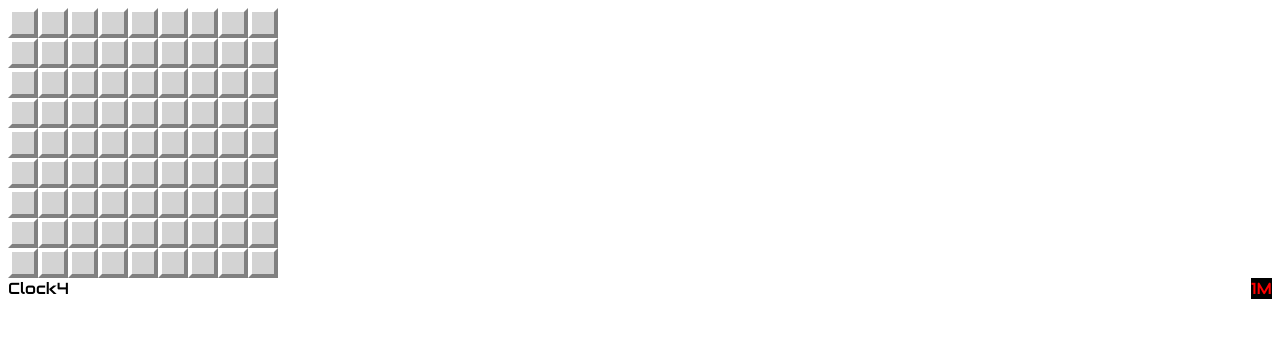
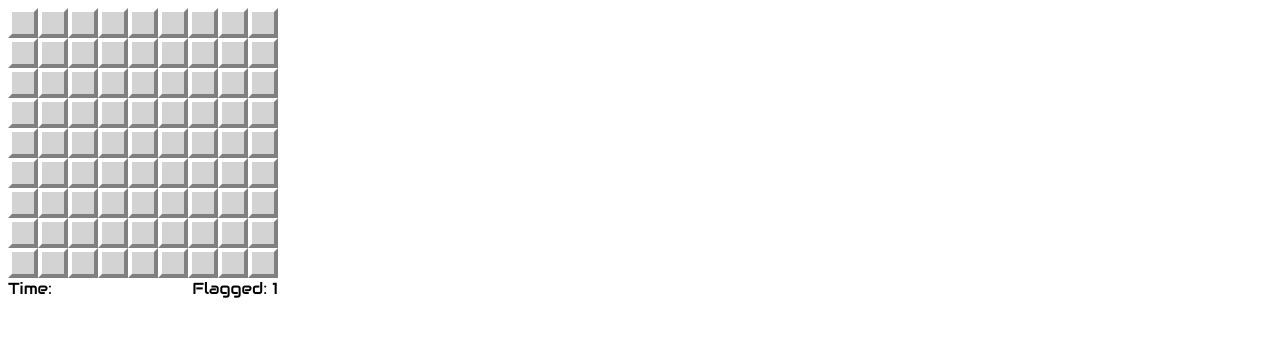
Before and after one commit to C4mz0r/minesweeper, a plain HTML site: page index.html in a window 1280 px wide. Drawn offline with nearby package versions, Linux system fonts and the light colour scheme.

Commit message:
Update timer display and create a timer module to allow start / stop time after first click and win/loss

```diff
--- a/minesweeper.js
+++ b/minesweeper.js
@@ -121,9 +121,11 @@ function Board(width, numMines) {
 
         var gameHeader = $("#gameHeader");
         gameHeader.empty();
-        gameHeader.append("<span id='clock'>Clock</span><span id='time'>Time</span>");
-        gameHeader.append("<span id='flags'>"+this.flagCount+mine+"</span>");
-
+        gameHeader.append("<span id='clock'>Time: </span><span id='time'></span>");
+        gameHeader.append("<span id='flags'>Flagged: "+this.flagCount+"</span>");
+        console.log($(".square").width() * this.width);
+        var headerWidth = ($("div.square").width() + 2 * parseInt($("div.square").css("border-width"),10) )* this.width;
+        gameHeader.width(headerWidth);
 
         $(".flagged").text(flag);
         $(".questioned").text(question);
@@ -131,8 +133,10 @@ function Board(width, numMines) {
 
         if (this.isWinner()) {
             content.append("<div id='gameOver'>You win!</div>");
+            timer.stopTimer();
         } else if (this.isLoser()) {
             content.append("<div id='gameOver'>You blew it!</div>");
+            timer.stopTimer();
         };
 
     };
@@ -141,6 +145,9 @@ function Board(width, numMines) {
     // Define this here instead of in Square, where it would otherwise
     // cause multiple bindings.
     $("#content").on('mousedown', '.square', function(event) {
+
+        // Start the timer if not already going
+        timer.startTimer();
 
         // When clicking on a square, we need to calculate which row that square is in.
         // The square's parent is the row, so we can determine the index of the row we have clicked.
@@ -191,6 +198,7 @@ function Board(width, numMines) {
         return false;
     });
 
+    /*
     (function timer() {
         var currentTime = 0;
         var timerString = function() {
@@ -199,6 +207,28 @@ function Board(width, numMines) {
         };
         setInterval(timerString, 1000);
     }());
+    */
+
+    var Timer = function(){
+        var currentTime = 1;
+        var timerString = function() {
+            $("#time").text(currentTime);
+            currentTime++;
+        };
+        var timerId;
+        return {
+            startTimer: function() {
+                if (!timerId)
+                    timerId = setInterval(timerString, 1000);
+            },
+            stopTimer: function() {
+                clearInterval(timerId);
+            }
+        };
+    };
+
+    var timer = Timer();
+    //timer.startTimer();
 
 }
 
--- a/style.css
+++ b/style.css
@@ -48,11 +48,6 @@ html {
     color: red;
 }
 
-#flags {
-    color: red;
-    background-color: black;
-}
-
 #gameOver {
     position: absolute;
     z-index: 10;
```
